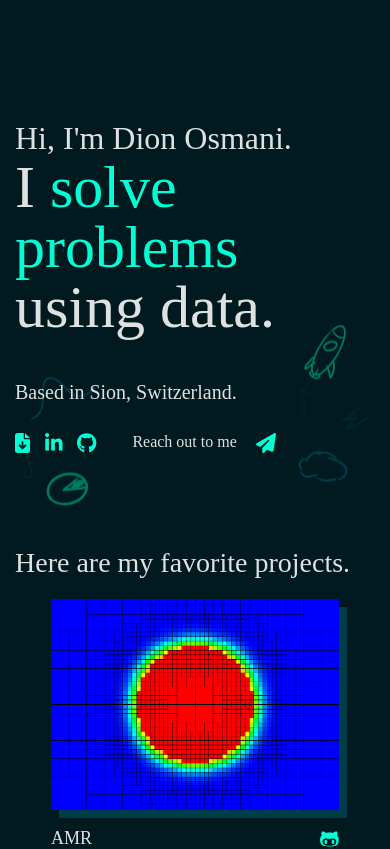
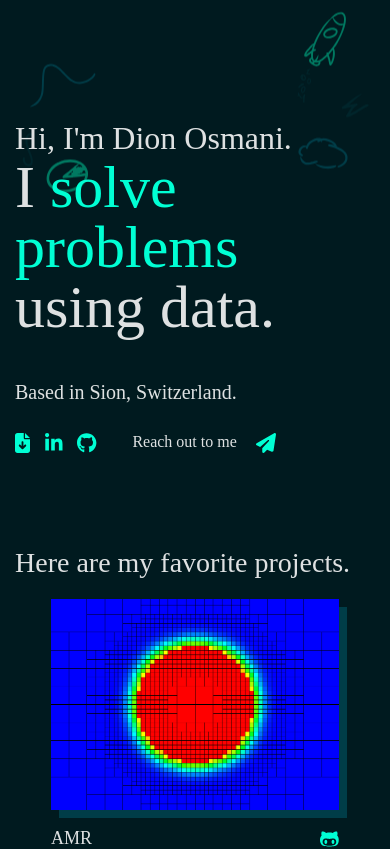
Before and after one commit to dij0s/portfolio24, a React (Vite) app: page / in a window 390 px wide. Shown: the top 849 px of the page. Built offline with nearby package versions, Linux system fonts and the light colour scheme; a web font is replaced by a local one.

Commit message:
Added favicon..

```diff
--- a/index.html
+++ b/index.html
@@ -2,6 +2,7 @@
 <html lang="en">
     <head>
         <meta charset="UTF-8" />
+        <link rel="icon" type="image/svg+xml" href="/favicon.svg" />
         <meta name="viewport" content="width=device-width, initial-scale=1.0" />
         <title>Meet Dion Osmani!</title>
     </head>
--- a/src/App.css
+++ b/src/App.css
@@ -37,3 +37,9 @@ div#app-hero-doodles {
         padding: 0px 15px;
     }
 }
+
+@media (max-width: 576px) {
+    div#app-hero-doodles {
+        background-position: top;
+    }
+}
```
Also changed, not shown: public/favicon.svg (added). Lines whose indentation alone changed are shown as unchanged.
